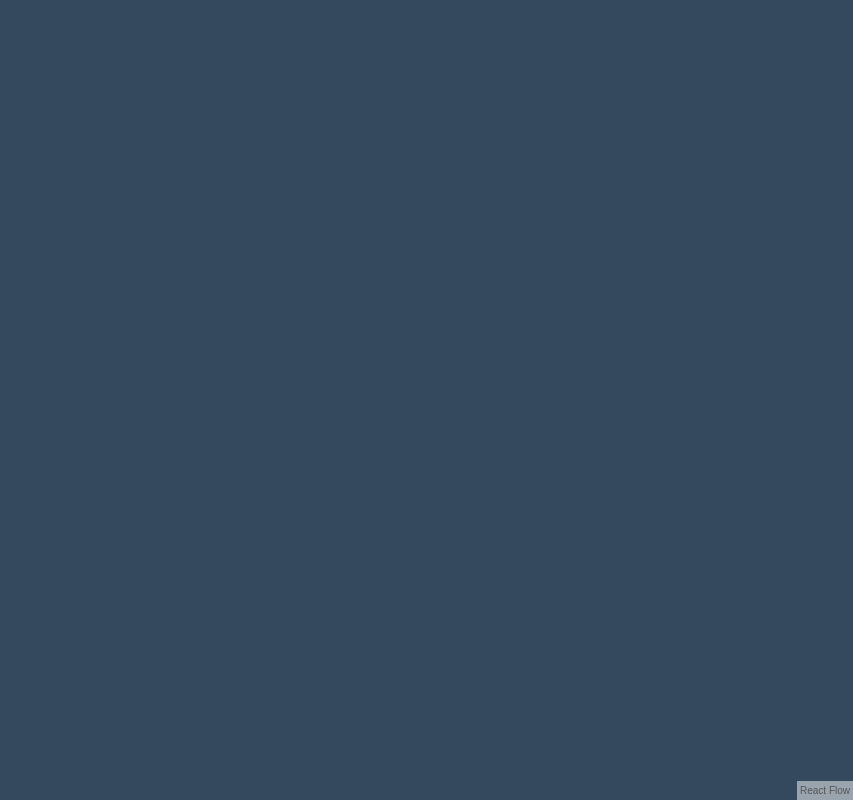
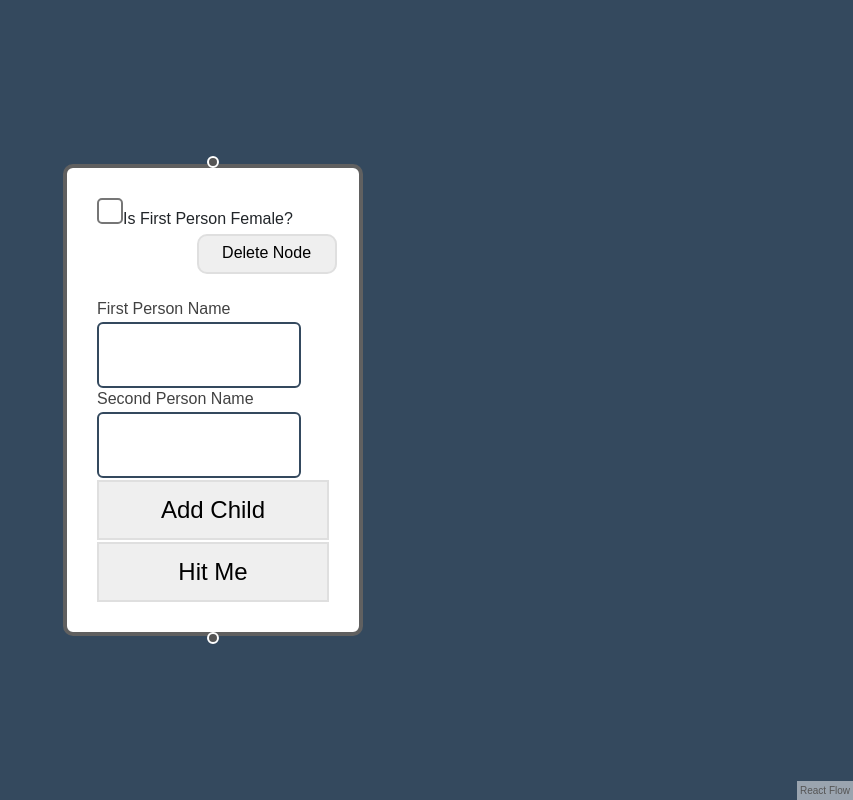
Before and after one commit to vatsalmanvar/know-your-relation, a React (Create React App) app in the folder frontend/: page /testCreateTree in a window 1280 px wide. Shown: the whole page, without its empty margins (427-1280 px from the left). Built offline with nearby package versions, Linux system fonts and the light colour scheme.

Commit message:
Final Commit

```diff
--- a/frontend/src/components/TestCreateTree.js
+++ b/frontend/src/components/TestCreateTree.js
@@ -1,36 +1,105 @@
-import React,{useContext} from "react";
-import treeContext from '../context/treeContext';
-import { useCallback, useState } from 'react';
+import { useCallback, useState, useContext } from 'react';
 import ReactFlow, { addEdge, applyEdgeChanges, applyNodeChanges } from 'react-flow-renderer';
 import { Handle, Position } from 'react-flow-renderer';
 import './text-updater-node.css';
-
+import { useLocation } from 'react-router-dom';
+import axios from 'axios';
+import {useNavigate} from 'react-router-dom';
+import home from './Home'
+import treeContext from '../context/treeContext';
+import { globalFamilyName } from './Home';
 
 const rfStyle = {
   backgroundColor: '#34495e',
 };
+
 const nodeTypes = { textUpdater: TextUpdaterNode };
 
-function TextUpdaterNode({ data }) {
-    const a = useContext(treeContext);
+let familyName;
+let globalNodes = [{
+  id:'1',
+  type: 'textUpdater',
+  position: { x: 0, y: 0 },
+  data: { value: 123, child:0 ,FN:"xxx", SN:"yyy", male_female:true}}
+];
+let globalCurrNode = {
+  id:'1',
+  type: 'textUpdater',
+  position: { x: 0, y: 0 },
+  data: { value: 123, child:0, FN:"abc", SN:"def", male_female:true},
+};
+let globalEdges = [];
+
+
+function TextUpdaterNode(props) {
+
+  // const x = props.nodes;
+  // console.log(x);
+  const onChange1 = useCallback((evt) => {
+    globalCurrNode.data.FN=evt.target.value;
+    //console.log(globalCurrNode.data.FN);
+  }, []);
+  const onChange2 = useCallback((evt) => {
+    globalCurrNode.data.SN=evt.target.value;
+    //console.log(globalCurrNode.data.SN);
+  }, []);
+  const handleChange = event => {
+    if (event.target.checked) {
+      globalCurrNode.data.male_female = false;
+      //console.log('false');
+    } else {
+      globalCurrNode.data.male_female = true;
+      //console.log('true');
+    }
+  };
   const addChild = useCallback((evt)=>{
-        console.log(a.family);
-        a.family="sanariya";
-        console.log(a.family);
+
+    console.log("family name is:",globalFamilyName);
+    globalCurrNode.data.child = globalCurrNode.data.child+1;
+    globalNodes.push({
+      id: globalCurrNode.id + "-" + (globalCurrNode.data.child).toString(),
+      type:'textUpdater',
+      position:{x:globalCurrNode.position.x, y:globalCurrNode.position.y+250},
+      data:{ value:Math.random(), child:0, FN:"xxx", SN:"yyy", male_female:true},
+    });
+    globalEdges.push({
+      id: globalCurrNode.id + "-" + (globalCurrNode.data.child).toString(),
+      source: globalCurrNode.id.toString(),
+      target: globalCurrNode.id + "-" + (globalCurrNode.data.child).toString(),
+    })
+    console.log(globalNodes)
+    //console.log("Child Added");
   }, []);
+
+  const deleteNode = useCallback((evt)=>{
+    let x = [];
+    globalNodes.map((item)=>{
+      if(item.id.startsWith(globalCurrNode.id) === false){
+        x.push(item);
+      }
+
+    });
+    globalNodes=x;
+  }, []);
+
   return (
     <div className="text-updater-node">
       <Handle type="target" position={Position.Top} />
       <div>
-                  <input type="checkbox" value="xxx" />Is First Person Female?
-                  <input className="deletebutton" type="button" value="Delete Node" />
+                <input type="checkbox" value="xxx" onClick={handleChange}/>Is First Person Female?
+                <input className="deletebutton" type="button" value="Delete Node" onClick={deleteNode}/>
                 <br></br>
                 <br></br>
                 <label className="text" htmlFor="text" >First Person Name</label>
-                  <input className="textcss"id="firstPersonName" name="text"  />
+                <input className="textcss"id="firstPersonName" name="text" onChange={onChange1} />
                 <label className="text" htmlFor="text">Second Person Name</label>
-                  <input className="textcss" id="secondPersonName" name="text" />
+                <input className="textcss" id="secondPersonName" name="text" onChange={onChange2} />
+
+
                 <input className="addchildbutton" id="addChildButton" type="button" value="Add Child" onClick={addChild}/>
+
+                <input className="addchildbutton" id="hitme" type="button" value="Hit Me" />
+
         <div>
 
         </div>
@@ -40,40 +109,83 @@ function TextUpdaterNode({ data }) {
   );
 }
 
+function Flow() {
 
+  let [nodes, setNodes] = useState(globalNodes);
+  let [edges, setEdges] = useState([]);
 
-
-function TestCreateTree() {
-    const a = useContext(treeContext);
-    const [nodes, setNodes] = useState(a.nodes);
-
-
+  // const hitme = (node) =>{
+  //   console.log("Hit me");
+  // }
 
   const onNodeClick = (event, node) => {
-
+    setNodes((nodes)=>{
+      return [...globalNodes,];
+    },[]);
+    setEdges((edges)=>{
+      return [...globalEdges,];
+    },[]);
+    console.log("onNodeClick");
   }
 
+  const onNodeDrag = async (event, node) => {
+    globalCurrNode.position.x =await node.position.x;
+    globalCurrNode.position.y =await node.position.y;
+    console.log("onNodeDrag");
+  }
+
+  const onNodeDragStop = (event, node) => {
+    globalCurrNode.position.x = node.position.x;
+    globalCurrNode.position.y = node.position.y;
+
+    console.log("onNodeDragStop", globalCurrNode.id, node.id);
+  }
+
+  const onNodeMouseEnter = (event, node)=> {
+    globalCurrNode=node;
+    console.log("onNodeMouseEnter");
+  };
+
+  const onNodeMouseLeave = (event, node)=> {
+    setNodes((nodes)=>{
+      return [...globalNodes,];
+    },[]);
+    console.log("onNodeMouseLeave");
+  };
 
   const onNodesChange = useCallback(
-      (changes) => (setNodes((nds) => applyNodeChanges(changes, a.nodes))),
+    (changes) => setNodes((nds) => applyNodeChanges(changes, globalNodes)),
     [setNodes]
+  );
+  const onEdgesChange = useCallback(
+    (changes) => setEdges((eds) => applyEdgeChanges(changes, eds)),
+    [setEdges]
+  );
+  const onConnect = useCallback(
+    (connection) => setEdges((eds) => addEdge(connection, eds)),
+    [setEdges]
   );
 
   return (
     <>
     <ReactFlow
-      nodes={a.nodes}
+    nodes={nodes}
+    edges={edges}
     onNodesChange={onNodesChange}
+    onEdgesChange={onEdgesChange}
+    onConnect={onConnect}
     nodeTypes={nodeTypes}
     fitView
     style={rfStyle}
+
     onNodeClick={onNodeClick}
-    //   onNodeMouseEnter={onNodeMouseEnter}
-    //   onNodeMouseLeave={onNodeMouseLeave}
-    //   onNodeDrag={onNodeDrag}
-    //   onNodeDragStop={onNodeDragStop}
+    onNodeMouseEnter={onNodeMouseEnter}
+    onNodeMouseLeave={onNodeMouseLeave}
+    onNodeDrag={onNodeDrag}
+    //onNodeDragStop={onNodeDragStop}
     />
     </>
     );
 }
-export default TestCreateTree;
+export default Flow;
+export {globalCurrNode};
```
Lines whose indentation alone changed are shown as unchanged.
